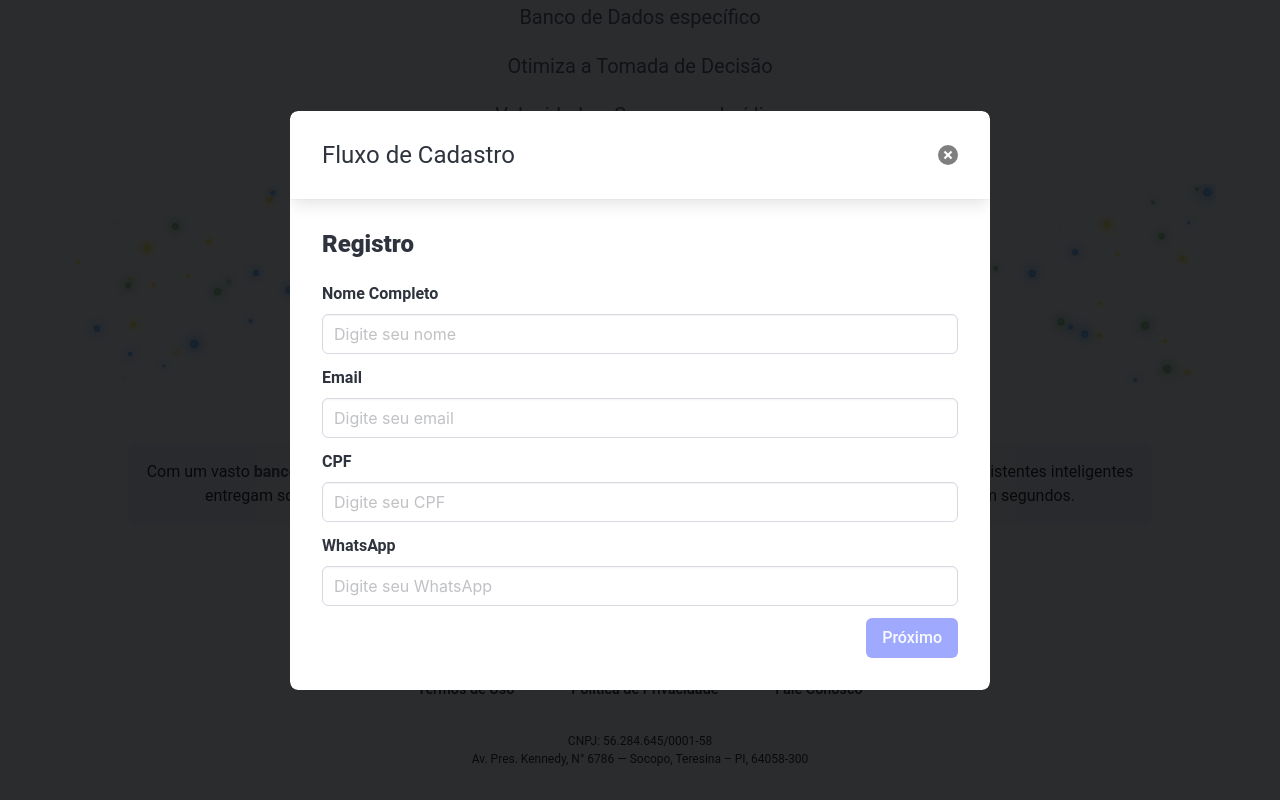
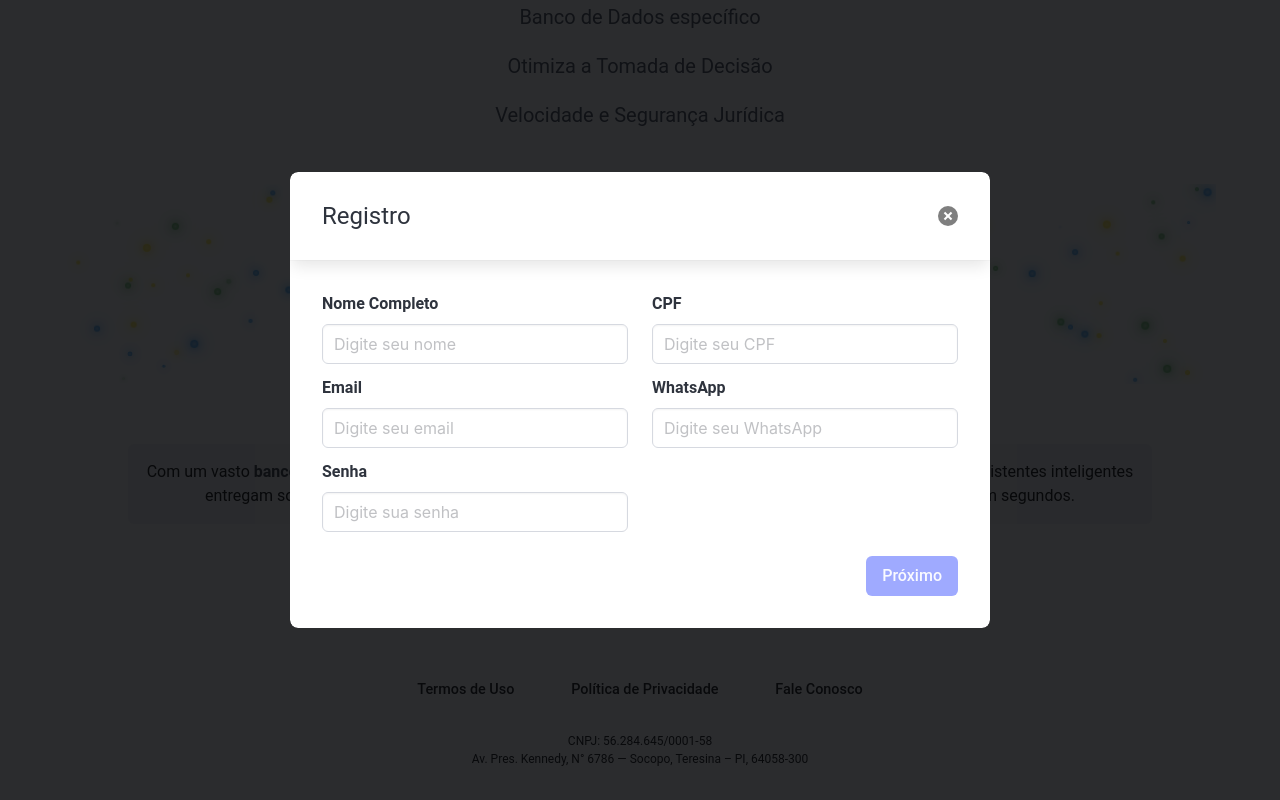
Before and after one commit to AdielLima/contratai, a React (Vite) app: page / in a window 1280 px wide. Both pictures are taken after a click on the button "Registre-se". Shown: the part 348-1148 px from the top of the page. Built offline with nearby package versions, Linux system fonts and the light colour scheme.

Commit message:
add campo senha na tela de registro

```diff
--- a/src/pages/Registro/index.jsx
+++ b/src/pages/Registro/index.jsx
@@ -1,26 +1,42 @@
 import React, { useState } from "react";
 import "./styles.css";
+import { useNavigate } from "react-router-dom";
 
 export default function Registro({ isOpen, onClose }) {
   const [step, setStep] = useState(1);
+  const navigate = useNavigate();
 
-  // Aqui você pode armazenar todos os dados necessários
+  // Mapeamento do passo -> Título
+  const stepTitles = {
+    1: "Registro",
+    2: "Escolha de Plano",
+    3: "Pagamento",
+    4: "Entrar",
+  };
+
+  // Dados do formulário
   const [formData, setFormData] = useState({
     nome: "",
     cpf: "",
     email: "",
     whatsapp: "",
+    senhaRegistro: "",
     plano: "", // "plano_mensal" ou "plano_credito"
-    metodoPagamento: "", // "cartao" ou "pix" (definido automaticamente ao selecionar o plano)
-    // Campos para cartão
+    metodoPagamento: "", // "cartao" ou "pix"
     numeroCartao: "",
     nomeTitular: "",
     validade: "",
     cvv: "",
+    // Campos de Login:
+    emailLogin: "",
+    senha: "",
   });
 
-  // Possível estado de erro ou feedback
+  // Estado para erro de email no registro (passo 1)
   const [emailError, setEmailError] = useState("");
+
+  // Estado para exibir erro de login (passo 4)
+  const [loginError, setLoginError] = useState("");
 
   // Exemplo de estado para armazenar o QR Code do Asaas (se Pix)
   const [pixData, setPixData] = useState({
@@ -29,7 +45,7 @@ export default function Registro({ isOpen, onClose }) {
   });
 
   // -------------------------------
-  // Passo 1: Funções para formatar e validar
+  // Funções de formatação (passo 1)
   // -------------------------------
   const formatCPF = (value) => {
     return value
@@ -56,37 +72,25 @@ export default function Registro({ isOpen, onClose }) {
     return /^[^\s@]+@[^\s@]+\.[^\s@]+$/.test(email);
   };
 
-  // Handlers genéricos
+  // Handlers de input
   const handleNameChange = (e) => {
     const formattedValue = formatName(e.target.value);
-    setFormData((prev) => ({
-      ...prev,
-      nome: formattedValue,
-    }));
+    setFormData((prev) => ({ ...prev, nome: formattedValue }));
   };
 
   const handleCPFChange = (e) => {
     const formatted = formatCPF(e.target.value);
-    setFormData((prev) => ({
-      ...prev,
-      cpf: formatted,
-    }));
+    setFormData((prev) => ({ ...prev, cpf: formatted }));
   };
 
   const handleWhatsappChange = (e) => {
     const formatted = formatPhone(e.target.value);
-    setFormData((prev) => ({
-      ...prev,
-      whatsapp: formatted,
-    }));
+    setFormData((prev) => ({ ...prev, whatsapp: formatted }));
   };
 
   const handleEmailChange = (e) => {
     const value = e.target.value;
-    setFormData((prev) => ({
-      ...prev,
-      email: value,
-    }));
+    setFormData((prev) => ({ ...prev, email: value }));
 
     if (!value || isValidEmail(value)) {
       setEmailError("");
@@ -95,8 +99,8 @@ export default function Registro({ isOpen, onClose }) {
     }
   };
 
+  // Handler genérico para cartão e login
   const handleChange = (e) => {
-    // Handler genérico para inputs do cartão
     setFormData((prev) => ({
       ...prev,
       [e.target.name]: e.target.value,
@@ -106,33 +110,59 @@ export default function Registro({ isOpen, onClose }) {
   // -------------------------------
   // Controles de Avançar/Voltar
   // -------------------------------
-  const nextStep = () => {
-    setStep((prev) => prev + 1);
-  };
-
+  const nextStep = () => setStep((prev) => prev + 1);
   const prevStep = () => {
     if (step > 1) setStep((prev) => prev - 1);
   };
 
-  // Fechar o modal (chama a prop onClose)
   const handleClose = () => {
-    // Decide se quer resetar ou não o wizard.
     setStep(1);
     onClose();
   };
 
   // -------------------------------
-  // Submeter as informações em cada passo
+  // Função de autenticação (Login)
+  // -------------------------------
+  const handleLogin = async () => {
+    try {
+      // Exemplo fictício de requisição de login:
+      /*
+      const response = await fetch("SEU_ENDPOINT_DE_LOGIN", {
+        method: "POST",
+        headers: { "Content-Type": "application/json" },
+        body: JSON.stringify({
+          email: formData.emailLogin,
+          senha: formData.senha,
+        }),
+      });
+
+      if (!response.ok) {
+        // Se deu erro na autenticação
+        throw new Error("Credenciais inválidas");
+      }
+      // Se chegou aqui, login deu certo
+      */
+
+      // Sucesso: fecha o modal e redireciona
+      handleClose();
+      navigate("/assistentes");
+    } catch (error) {
+      setLoginError("Falha na autenticação. Verifique suas credenciais.");
+      console.error(error);
+    }
+  };
+
+  // -------------------------------
+  // Fluxo do wizard (submit em cada passo)
   // -------------------------------
   async function submitStep() {
-    // Incluir try/catch conforme a necessidade.
     if (step === 1) {
-      // Passo 1: Criar usuário no Supabase e Asaas
+      // Registra usuário
       try {
         /*
-        await fetch('SEU_ENDPOINT_N8N_REGISTRO', {
-          method: 'POST',
-          headers: { 'Content-Type': 'application/json' },
+        await fetch("SEU_ENDPOINT_N8N_REGISTRO", {
+          method: "POST",
+          headers: { "Content-Type": "application/json" },
           body: JSON.stringify({
             nome: formData.nome,
             cpf: formData.cpf,
@@ -148,14 +178,12 @@ export default function Registro({ isOpen, onClose }) {
     }
 
     if (step === 2) {
-      // Passo 2: Plano foi escolhido.
-      // Vamos definir o metodoPagamento AUTOMATICAMENTE
-      // e pular direto para o passo de pagamento.
+      // Envia escolha de plano
       try {
         /*
-        await fetch('SEU_ENDPOINT_N8N_ESCOLHA_PLANO', {
-          method: 'POST',
-          headers: { 'Content-Type': 'application/json' },
+        await fetch("SEU_ENDPOINT_N8N_ESCOLHA_PLANO", {
+          method: "POST",
+          headers: { "Content-Type": "application/json" },
           body: JSON.stringify({
             plano: formData.plano,
             email: formData.email,
@@ -167,35 +195,27 @@ export default function Registro({ isOpen, onClose }) {
         return;
       }
 
-      // Determina método com base no plano:
+      // Define pagamento automaticamente
       if (formData.plano === "plano_mensal") {
         setFormData((prev) => ({ ...prev, metodoPagamento: "cartao" }));
       } else if (formData.plano === "plano_credito") {
         setFormData((prev) => ({ ...prev, metodoPagamento: "pix" }));
       }
-
-      // Importante: Precisamos avançar para o próximo passo ASSIM QUE o estado
-      // for atualizado. Podemos usar um setTimeout(0) ou simplesmente
-      // avançar com nextStep() no final, pois a atualização do state
-      // não impede a mudança de passo.
     }
 
     if (step === 3) {
-      // Passo 3: Se for cartão, envia dados do cartão;
-      //          Se for pix, gera QR code.
+      // Se for cartão, envia dados; se Pix, gera QRCode
       if (formData.metodoPagamento === "cartao") {
-        // Enviar dados do cartão
         try {
           /*
-          await fetch('SEU_ENDPOINT_N8N_PAGAMENTO_CARTAO', {
-            method: 'POST',
-            headers: { 'Content-Type': 'application/json' },
+          await fetch("SEU_ENDPOINT_N8N_PAGAMENTO_CARTAO", {
+            method: "POST",
+            headers: { "Content-Type": "application/json" },
             body: JSON.stringify({
               nomeTitular: formData.nomeTitular,
               numeroCartao: formData.numeroCartao,
               validade: formData.validade,
               cvv: formData.cvv,
-              // Plano, email etc.
               plano: formData.plano,
               email: formData.email,
             }),
@@ -206,12 +226,12 @@ export default function Registro({ isOpen, onClose }) {
           return;
         }
       } else {
-        // Pix: exemplo de chamada que retorna QR code e copia e cola
+        // Pix
         try {
           /*
-          const res = await fetch('SEU_ENDPOINT_N8N_PAGAMENTO_PIX', {
-            method: 'POST',
-            headers: { 'Content-Type': 'application/json' },
+          const res = await fetch("SEU_ENDPOINT_N8N_PAGAMENTO_PIX", {
+            method: "POST",
+            headers: { "Content-Type": "application/json" },
             body: JSON.stringify({
               plano: formData.plano,
               email: formData.email,
@@ -230,12 +250,12 @@ export default function Registro({ isOpen, onClose }) {
       }
     }
 
-    // Avança para o próximo passo ao final
+    // Avança
     nextStep();
   }
 
   // -------------------------------
-  // Renderização Condicional de cada Passo
+  // Renderização de cada Passo
   // -------------------------------
   const renderStep = () => {
     switch (step) {
@@ -245,7 +265,9 @@ export default function Registro({ isOpen, onClose }) {
       case 1:
         return (
           <>
-            <h1 className="title is-4">Registro</h1>
+            <div className="columns">
+              {/* Coluna da esquerda */}
+              <div className="column">
                 <div className="field">
                   <label className="label">Nome Completo</label>
                   <div className="control">
@@ -275,6 +297,23 @@ export default function Registro({ isOpen, onClose }) {
                 </div>
 
                 <div className="field">
+                  <label className="label">Senha</label>
+                  <div className="control">
+                    <input
+                      className="input"
+                      name="senhaRegistro"
+                      value={formData.senhaRegistro}
+                      onChange={handleChange}
+                      placeholder="Digite sua senha"
+                      type="password"
+                    />
+                  </div>
+                </div>
+              </div>
+
+              {/* Coluna da direita */}
+              <div className="column">
+                <div className="field">
                   <label className="label">CPF</label>
                   <div className="control">
                     <input
@@ -301,6 +340,8 @@ export default function Registro({ isOpen, onClose }) {
                     />
                   </div>
                 </div>
+              </div>
+            </div>
 
             <div className="buttons is-right">
               <button
@@ -311,6 +352,7 @@ export default function Registro({ isOpen, onClose }) {
                   !formData.email ||
                   !formData.cpf ||
                   !formData.whatsapp ||
+                  !formData.senhaRegistro ||
                   emailError
                 }
               >
@@ -326,7 +368,6 @@ export default function Registro({ isOpen, onClose }) {
       case 2:
         return (
           <>
-            <h1 className="title is-4">Escolha seu Plano</h1>
             <div className="columns is-multiline is-centered">
               {/* Plano Mensal */}
               <div className="column is-one-third">
@@ -408,8 +449,6 @@ export default function Registro({ isOpen, onClose }) {
 
       // --------------------------------
       // Passo 3: Pagamento
-      //   - Cartão se "plano_mensal"
-      //   - Pix se "plano_credito"
       // --------------------------------
       case 3:
         if (formData.metodoPagamento === "cartao") {
@@ -484,10 +523,9 @@ export default function Registro({ isOpen, onClose }) {
             </>
           );
         } else {
-          // PIX: Mostrar QR Code e/ou código Copia e Cola
+          // PIX
           return (
             <>
-              <h1 className="title is-4">Pagamento via Pix</h1>
               <p>Seu QR Code ou código de pagamento foi gerado. Escaneie ou copie:</p>
               {pixData.qrCode ? (
                 <div className="has-text-centered">
@@ -522,18 +560,19 @@ export default function Registro({ isOpen, onClose }) {
         }
 
       // --------------------------------
-      // Passo 4: Login final
+      // Passo 4: Login
       // --------------------------------
       case 4:
         return (
           <>
-            <h1 className="title is-4">Login</h1>
             <div className="field">
               <label className="label">Email</label>
               <div className="control">
                 <input
                   className="input"
                   name="emailLogin"
+                  value={formData.emailLogin}
+                  onChange={handleChange}
                   placeholder="Digite seu email de login"
                 />
               </div>
@@ -545,18 +584,21 @@ export default function Registro({ isOpen, onClose }) {
                   className="input"
                   name="senha"
                   type="password"
+                  value={formData.senha}
+                  onChange={handleChange}
                   placeholder="Digite sua senha"
                 />
               </div>
             </div>
+
+            {loginError && (
+              <p className="help is-danger" style={{ marginTop: "0.5rem" }}>
+                {loginError}
+              </p>
+            )}
+
             <div className="buttons is-right">
-              <button
-                className="button is-link"
-                onClick={() => {
-                  // Exemplo de lógica de login ou redirecionamento
-                  handleClose();
-                }}
-              >
+              <button className="button is-link" onClick={handleLogin}>
                 Entrar
               </button>
             </div>
@@ -576,13 +618,12 @@ export default function Registro({ isOpen, onClose }) {
       <div className="modal-background" onClick={handleClose}></div>
       <div className="modal-card" style={{ width: "90%", maxWidth: "700px" }}>
         <header className="modal-card-head">
-          <p className="modal-card-title">Fluxo de Cadastro</p>
-          <button
-            className="delete"
-            aria-label="close"
-            onClick={handleClose}
-          ></button>
+          {/* TÍTULO DINÂMICO */}
+          <p className="modal-card-title">{stepTitles[step]}</p>
+
+          <button className="delete" aria-label="close" onClick={handleClose} />
         </header>
+
         <section className="modal-card-body">{renderStep()}</section>
       </div>
     </div>
```
Lines whose indentation alone changed are shown as unchanged.
